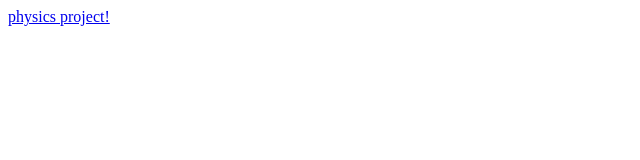
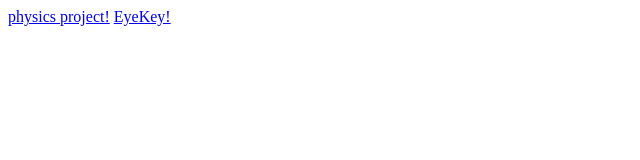
Before and after one commit to pseudobear/pseudobear.github.io, a plain HTML site: page index.html in a window 1280 px wide. Shown: the full height of the page, 0-640 px from the left. Drawn offline with Linux system fonts and the light colour scheme.

Commit message:
added eyekey

```diff
--- a/index.html
+++ b/index.html
@@ -13,6 +13,7 @@
 
   <body>
     <a href="projects/javascript-fields-sph4u/index.html">physics project!</a>
+    <a href="projects/EyeKey/index.html">EyeKey!</a>
     <script src=""></script>
   </body>
 </html>
```
Also changed, not shown: projects/index.html (deleted), 3 other files.
